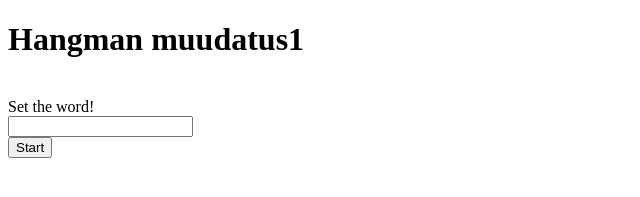
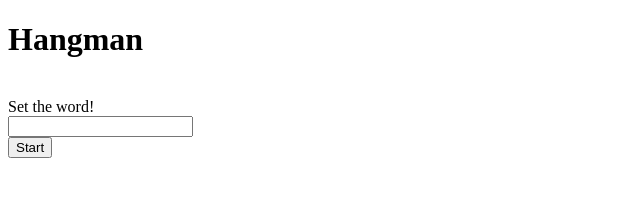
Before and after one commit to Motsar/appGame, a plain HTML site: page index.html in a window 1280 px wide. Shown: the whole page, without its empty margins (0-640 px from the left). Drawn offline with Linux system fonts and the light colour scheme.

Commit message:
test miljon

```diff
--- a/index.html
+++ b/index.html
@@ -16,7 +16,7 @@
     </style>
 </head>
 <body>
-    <h1>Hangman muudatus1</h1><br>
+    <h1>Hangman</h1><br>
     <div id="setWord">
         <label for="setTheWord">Set the word!</label><br>
         <input type="text" id="setTheWord" name="setTheWord"><br>
```
